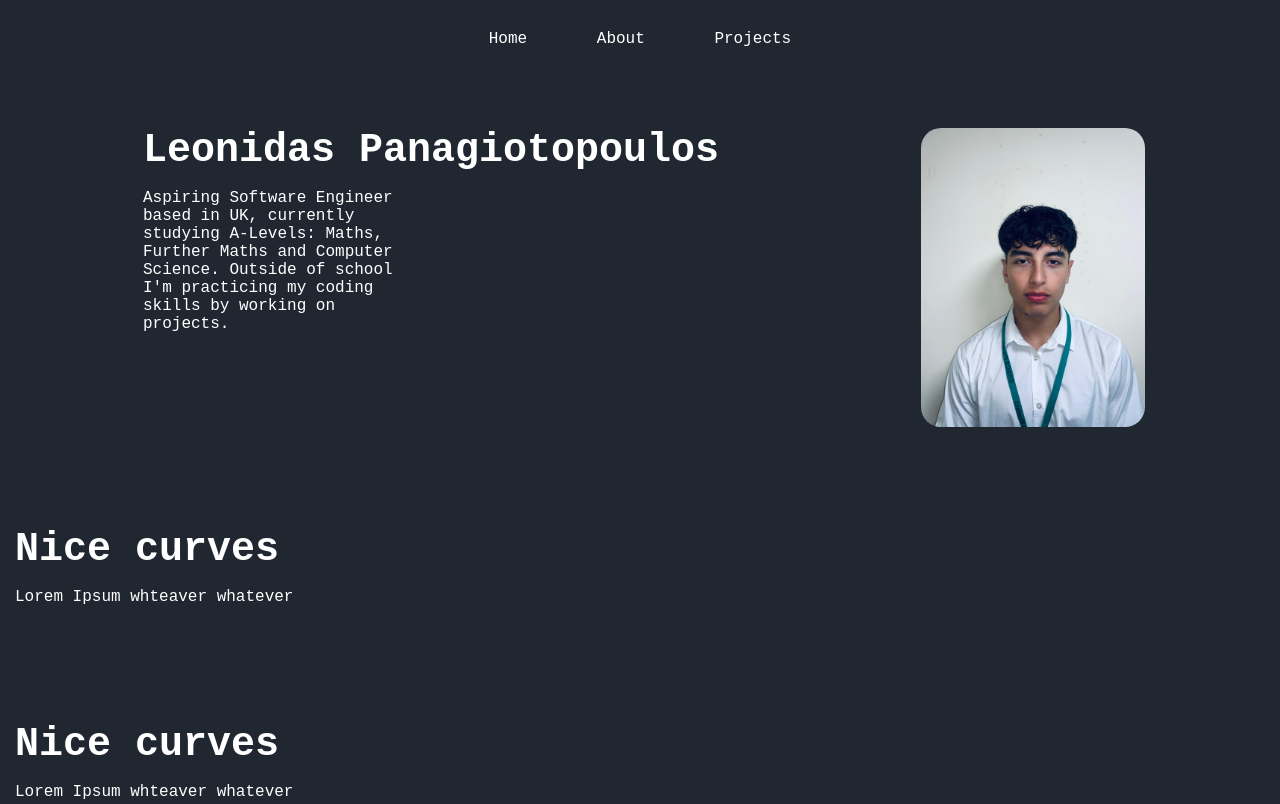
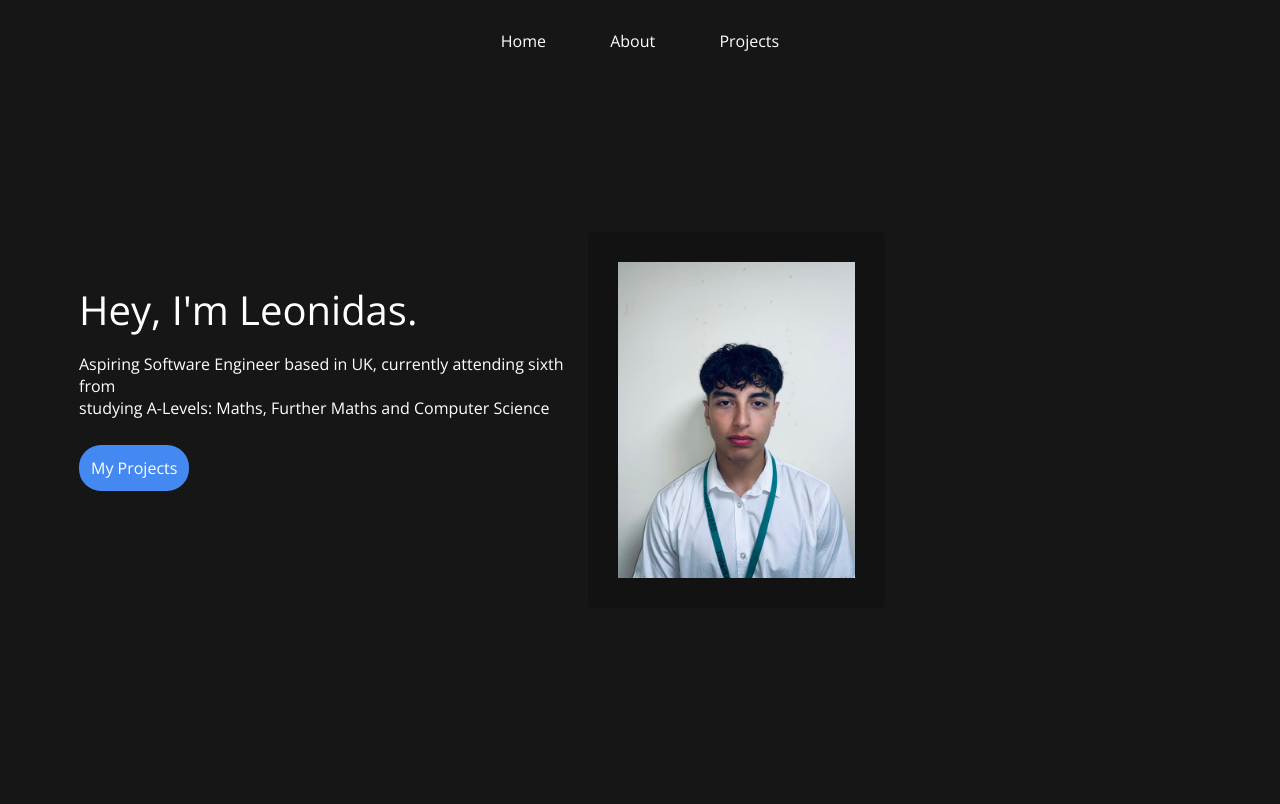
Before and after one commit to panawork/personalportfolio, a plain HTML site: page index.html in a window 1280 px wide. Shown: the top 804 px of the page. Drawn offline with nearby package versions, Linux system fonts and the light colour scheme.

Commit message:
reconfigured some positioning and added a smooth button to projects

```diff
--- a/app.css
+++ b/app.css
@@ -7,22 +7,18 @@ html {
 
 body {
     margin: 0;
-    font-family: "Libertinus Mono", monospace;
-    font-weight: 400;
+    font-family: "Open Sans", sans-serif;
+    font-optical-sizing: auto;
+    font-weight: <weight>;
     font-style: normal;
+    font-variation-settings:
+            "wdth" 100;
     color: white;
-    background: #202731;
+    background: rgba(18, 18, 18, 0.98);
     overflow-x: hidden;
 
 }
 
-
-
-
-
-/*h1 {*/
-/*    text-align: center;*/
-/*}*/
 
 .navbar ul {
     list-style-type: none;
@@ -59,23 +55,25 @@ body {
 h1 {
     font-size: 2.5rem;
     margin: 0;
+    font-weight: lighter;
 }
 
 section {
     margin: 0 auto;
-    padding: 50px 15px;
+    padding: 150px 15px;
 }
 
 .header {
-    margin-left: 10%;
+    margin-left: 5%;
 }
 
 img {
     max-width: 20%;
     max-height: 20%;
-    margin-right: 120px;
-    border-radius: 20px;
+    margin-right: 32%;
     margin-left: auto;
+    border: 30px solid #121212;
+    border-radius: 5px;
 
 }
 
@@ -86,10 +84,28 @@ img {
 }
 
 .text {
-    width: 35%;
+    width: auto;
+}
+
+.text-one {
+    margin-top: 50px;
 }
 
 
+.projects {
+    position: absolute;
+    margin-top: 10px;
+    text-decoration: none;
+    color: white;
+    padding: 12px;
+    background-color: #4389f1;
+    border-radius: 22px;
+    transition: background-color 0.5s;
+}
+
+.projects:hover {
+    background-color: #146bdd;
+}
 
 
 
--- a/index.html
+++ b/index.html
@@ -7,7 +7,7 @@
     <link rel="stylesheet" href="app.css">
     <link rel="preconnect" href="https://fonts.googleapis.com">
     <link rel="preconnect" href="https://fonts.gstatic.com" crossorigin>
-    <link href="https://fonts.googleapis.com/css2?family=Inter:ital,opsz,wght@0,14..32,100..900;1,14..32,100..900&display=swap" rel="stylesheet">
+    <link href="https://fonts.googleapis.com/css2?family=Open+Sans:ital,wght@0,300..800;1,300..800&display=swap" rel="stylesheet">
 </head>
 <body>
 
@@ -26,10 +26,11 @@
 <section id="header" class="header">
 <!--    <h1>Leonidas Panagiotopoulos</h1>-->
     <div class="content">
-        <div>
-            <h1>Leonidas Panagiotopoulos</h1>
-            <p class="text">Aspiring Software Engineer based in UK, currently studying A-Levels: Maths, Further Maths and Computer Science.
-                Outside of school I'm practicing my coding skills by working on projects.</p>
+        <div class="text-one">
+            <h1>Hey, I'm Leonidas.</h1>
+            <p class="text">Aspiring Software Engineer based in UK, currently attending sixth from <br>
+            studying A-Levels: Maths, Further Maths and Computer Science</p>
+            <a class="projects" href="#main-content">My Projects</a>
         </div>
 <!--        <h1>Leonidas Panagiotopoulos</h1>-->
 <!--        <p class="text">Aspiring Software Engineer based in UK, currently studying A-Levels: Maths, Further Maths and Computer Science.-->
```
